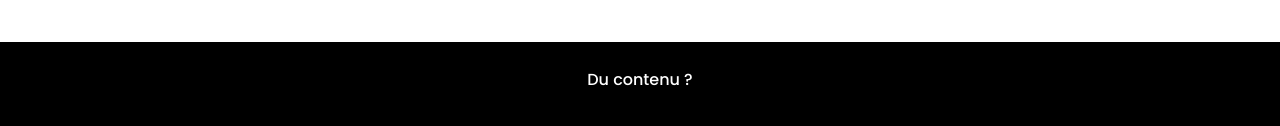
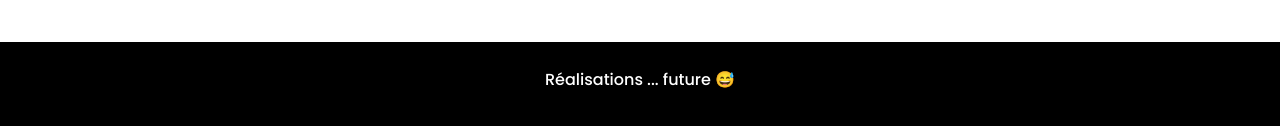
Before and after one commit to fleurybaptiste/fleurybaptiste.github.io, a plain HTML site: page index.html in a window 1280 px wide. Shown: the part 1456-1582 px from the top of the page. Drawn offline with Linux system fonts and the light colour scheme.

Commit message:
realisations future ajout smiley

```diff
--- a/index.html
+++ b/index.html
@@ -126,7 +126,7 @@
       <!-- --------------------------------------Portfolio--------------------------------------------------- -->
       <section class="portfolio" id="portfolio_ancer">
         <div class="portfolio__title">
-          <h1 class="portfolio__under--title">Du contenu ?</h1>
+          <h1 class="portfolio__under--title">Réalisations ... future &#x1F605;</h1>
         </div>
         <!-- --------------------------------------Article 1 --------------------------------------------------- -->
         <article class="portfolio__article--1 portfolio__article">
```
